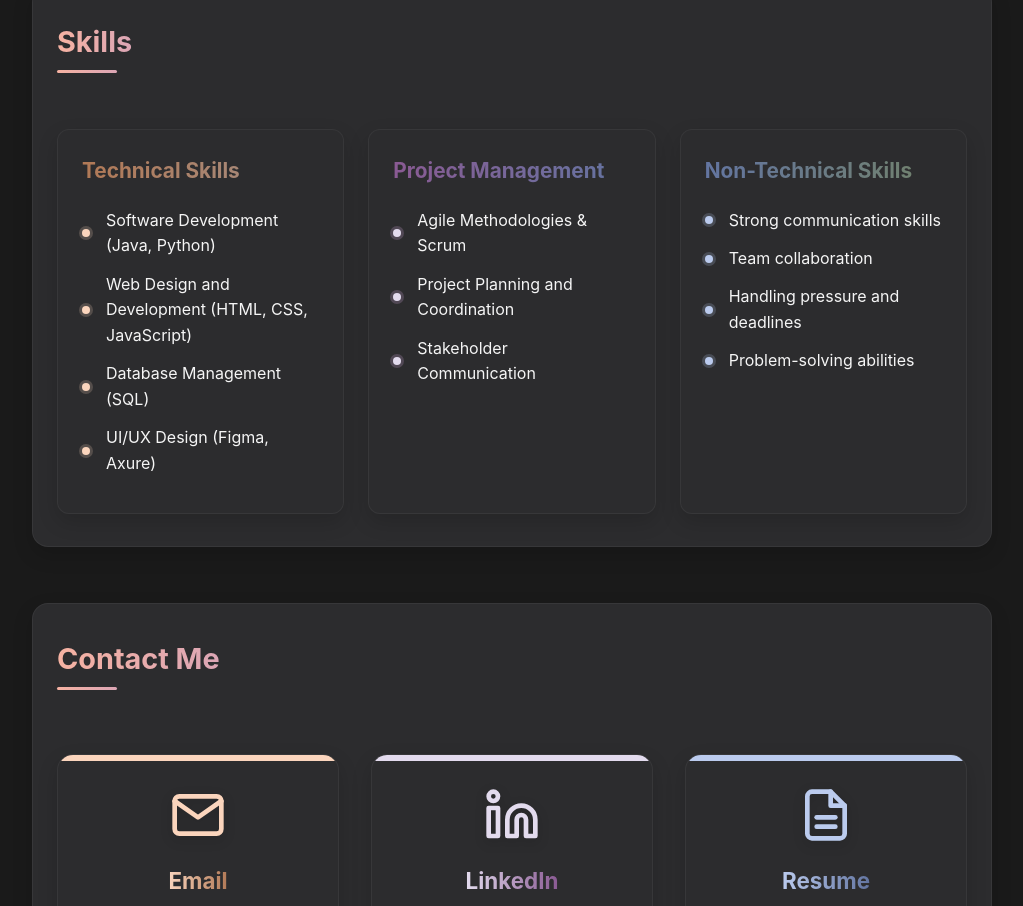
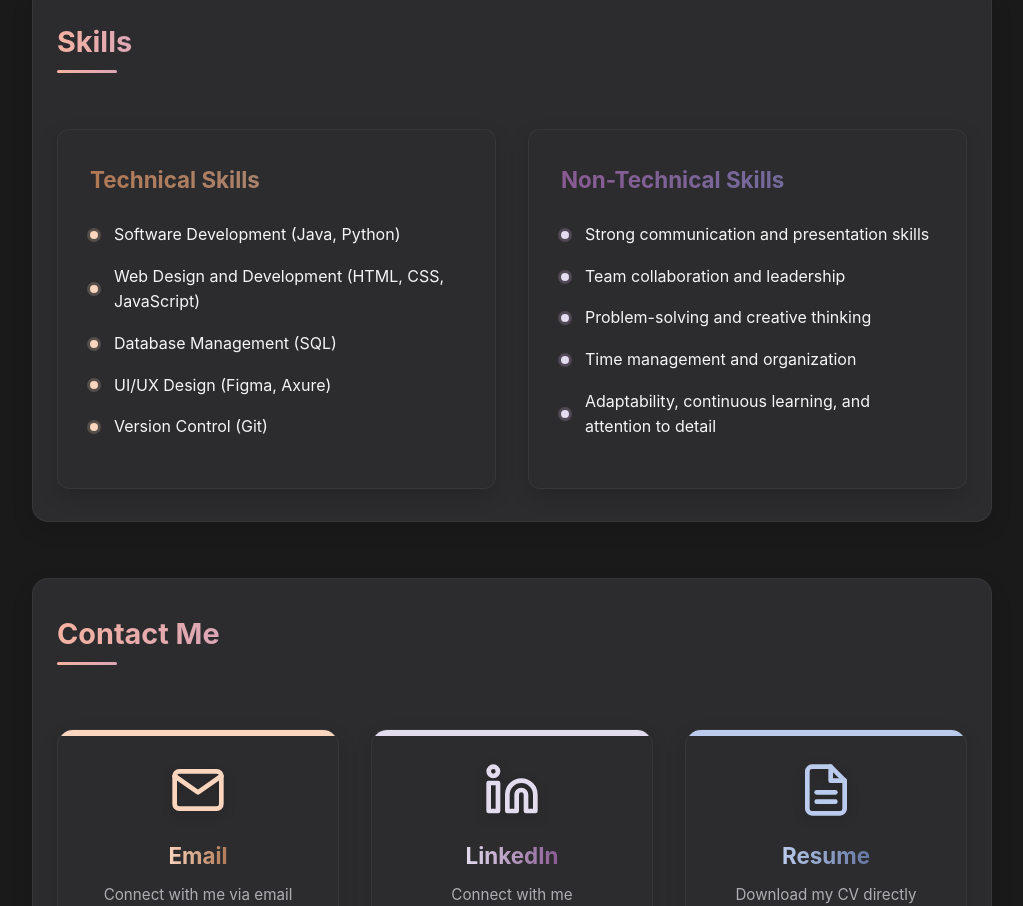
Before and after one commit to Pushpavie/Portfolio, a plain HTML site: page index.html in a window 1280 px wide. Shown: the part 2340-3246 px from the top of the page, without its empty margins (128-1151 px from the left). Drawn offline with Linux system fonts and the light colour scheme.

Commit message:
skills index.html

```diff
--- a/index.html
+++ b/index.html
@@ -1137,15 +1137,15 @@
         /* ===== SKILLS SECTION ===== */
         .skills-container {
             display: grid;
-            grid-template-columns: repeat(3, 1fr);
-            gap: 1.5rem;
+            grid-template-columns: repeat(2, 1fr);
+            gap: 2rem;
             margin-top: 1.5rem;
         }
 
         .skill-category {
             background-color: var(--card-bg);
             border-radius: 12px;
-            padding: 1.5rem;
+            padding: 2rem;
             box-shadow: var(--card-shadow);
             transition: transform 0.3s ease, box-shadow 0.3s ease;
             border: 1px solid var(--card-border);
@@ -1173,10 +1173,6 @@
             background-color: var(--lavender);
         }
 
-        .skill-category:nth-child(3)::before {
-            background-color: var(--light-blue);
-        }
-
         .skill-category:hover::before {
             opacity: 1;
         }
@@ -1191,8 +1187,8 @@
         }
 
         .skill-title {
-            margin-bottom: 1.25rem;
-            font-size: 1.3rem;
+            margin-bottom: 1.5rem;
+            font-size: 1.4rem;
         }
 
         .skill-category:nth-child(1) .skill-title {
@@ -1209,24 +1205,18 @@
             -webkit-text-fill-color: transparent;
         }
 
-        .skill-category:nth-child(3) .skill-title {
-            background: linear-gradient(90deg, var(--blue-dark), var(--sage-dark));
-            -webkit-background-clip: text;
-            background-clip: text;
-            -webkit-text-fill-color: transparent;
-        }
-
         .skill-list {
             list-style: none;
         }
 
         .skill-list li {
-            margin-bottom: 0.8rem;
+            margin-bottom: 1rem;
             display: flex;
             align-items: center;
             padding-left: 1.5rem;
             position: relative;
             transition: transform 0.3s ease;
+            font-size: 1rem;
         }
 
         .skill-list li:hover {
@@ -1253,11 +1243,6 @@
         .skill-category:nth-child(2) .skill-list li::before {
             background-color: var(--lavender);
             box-shadow: 0 0 0 3px rgba(229, 187, 238, 0.2);
-        }
-
-        .skill-category:nth-child(3) .skill-list li::before {
-            background-color: var(--light-blue);
-            box-shadow: 0 0 0 3px rgba(187, 203, 238, 0.2);
         }
 
         .skill-list li:hover::before {
@@ -1568,7 +1553,11 @@
         }
 
         @media (max-width: 992px) {
-            .projects-grid,
+            .projects-grid {
+                grid-template-columns: repeat(2, 1fr);
+                gap: 1.5rem;
+            }
+
             .skills-container,
             .contact-cards {
                 grid-template-columns: repeat(2, 1fr);
@@ -1963,23 +1952,18 @@
                             <li>Web Design and Development (HTML, CSS, JavaScript)</li>
                             <li>Database Management (SQL)</li>
                             <li>UI/UX Design (Figma, Axure)</li>
-                        </ul>
-                    </div>
-                    <div class="skill-category">
-                        <h3 class="skill-title">Project Management</h3>
-                        <ul class="skill-list">
-                            <li>Agile Methodologies & Scrum</li>
-                            <li>Project Planning and Coordination</li>
-                            <li>Stakeholder Communication</li>
+                            <li>Version Control (Git)</li>
                         </ul>
                     </div>
                     <div class="skill-category">
                         <h3 class="skill-title">Non-Technical Skills</h3>
                         <ul class="skill-list">
-                            <li>Strong communication skills</li>
-                            <li>Team collaboration</li>
-                            <li>Handling pressure and deadlines</li>
-                            <li>Problem-solving abilities</li>
+                            <li>Strong communication and presentation skills</li>
+                            <li>Team collaboration and leadership</li>
+                            <li>Problem-solving and creative thinking</li>
+                            <li>Time management and organization</li>
+                            <li>Adaptability, continuous learning, and attention to detail</li>
+
                         </ul>
                     </div>
                 </div>
```
